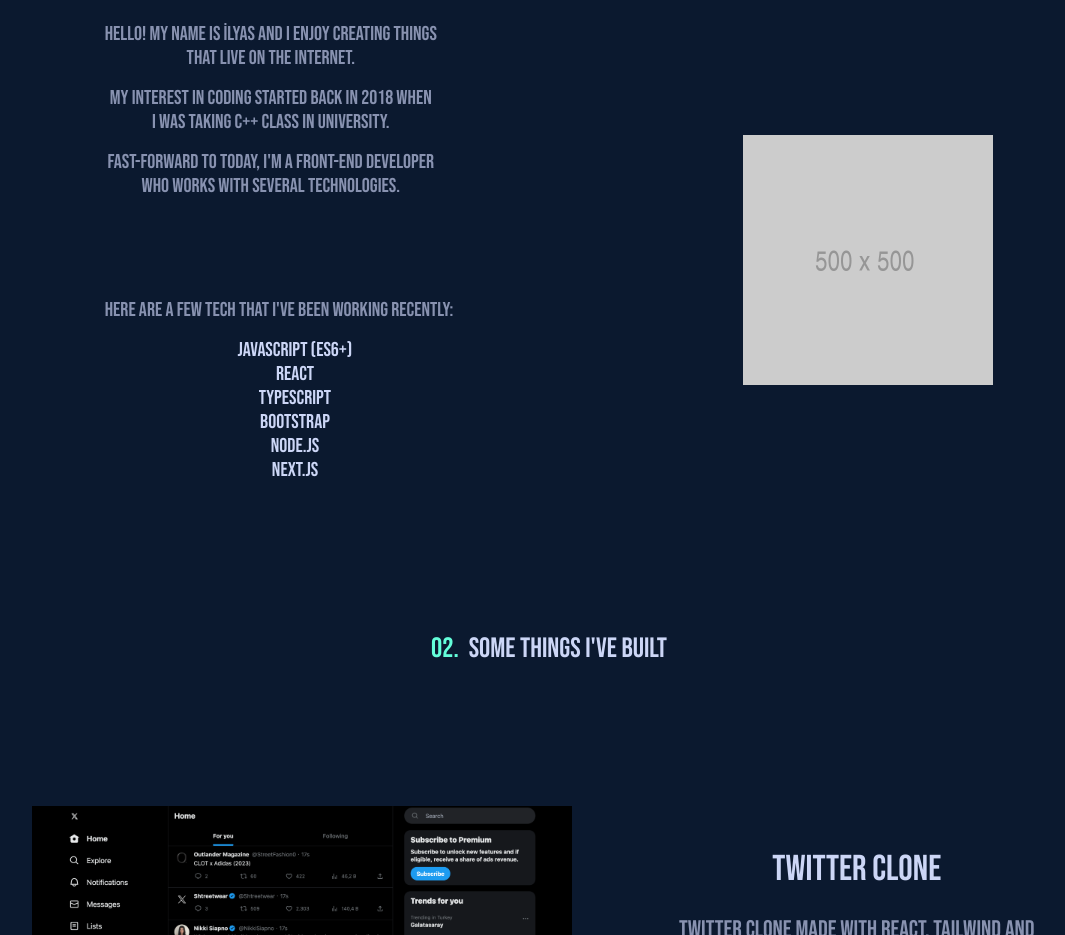
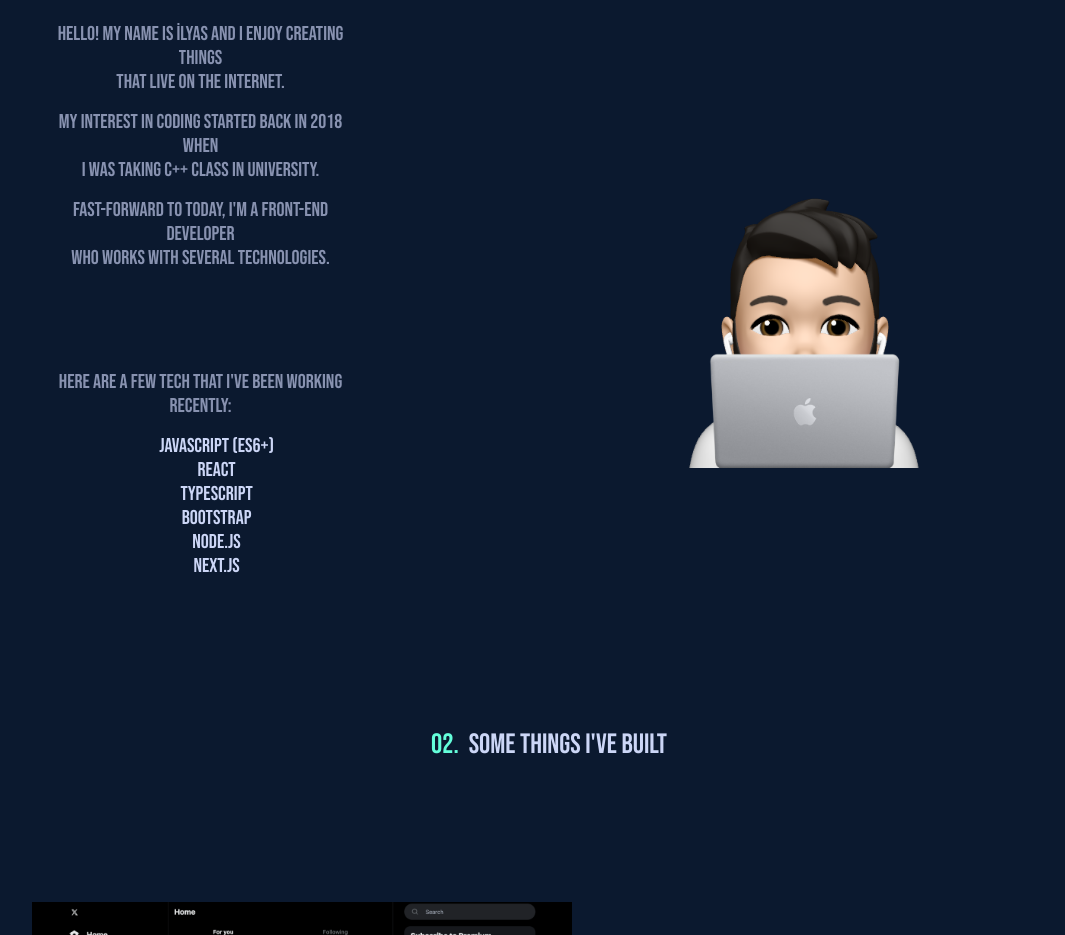
Before and after one commit to ilyastorunn/ilyas.dev, a React (Vite) app: page / in a window 1280 px wide. Shown: the part 920-1855 px from the top of the page, without its empty margins (91-1156 px from the left). Built offline with nearby package versions, Linux system fonts and the light colour scheme.

Commit message:
minor changes

```diff
--- a/src/pages/About.css
+++ b/src/pages/About.css
@@ -91,3 +91,30 @@
   width: 15.625rem;
   height: 15.625rem;
 }
+
+.container {
+  position: relative;
+  width: 50%;
+}
+
+.image {
+  display: block;
+  width: 20rem;
+  height: 20rem;
+}
+
+.overlay {
+  position: absolute;
+  bottom: 0;
+  left: 0;
+  right: 0;
+  overflow: hidden;
+  width: 0;
+  height: 100%;
+  transition: 1s ease;
+}
+
+.container:hover .overlay {
+  width: 100%;
+  height: 100%;
+}
--- a/src/pages/About.jsx
+++ b/src/pages/About.jsx
@@ -1,6 +1,8 @@
 import React from "react";
 import "./About.css";
 import ProfilePicture from "../pics/500x500.png";
+import Memoji from "../pics/MemojiSticker.png";
+import Memoji1 from "../pics/MemojiSticker1.png";
 
 function About() {
   return (
@@ -43,11 +45,17 @@
             </ul>
           </div>
         </div>
-        <img
+        {/* <img
           src={ProfilePicture}
           alt="Picture of myself"
           className="aboutMeImg"
-        />
+        /> */}
+        <div class="container">
+          <img src={Memoji1} alt="Avatar" class="image" />
+          <div class="overlay">
+            <img src={Memoji} alt="Avatar1" />
+          </div>
+        </div>
       </div>
     </div>
   );
```
Also changed, not shown: src/pics/memojiSticker.png (added), src/pics/memojiSticker1.png (added).
